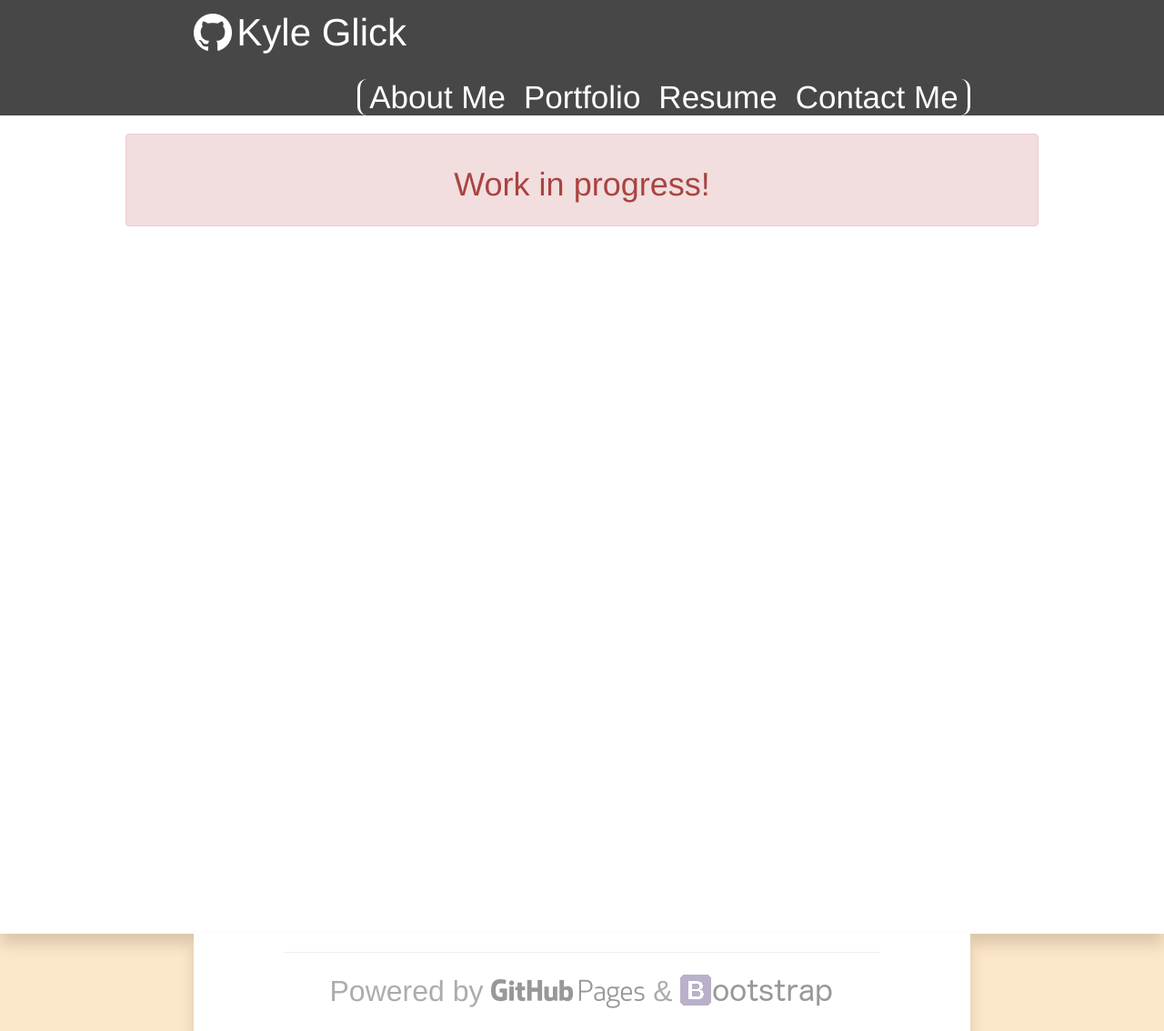
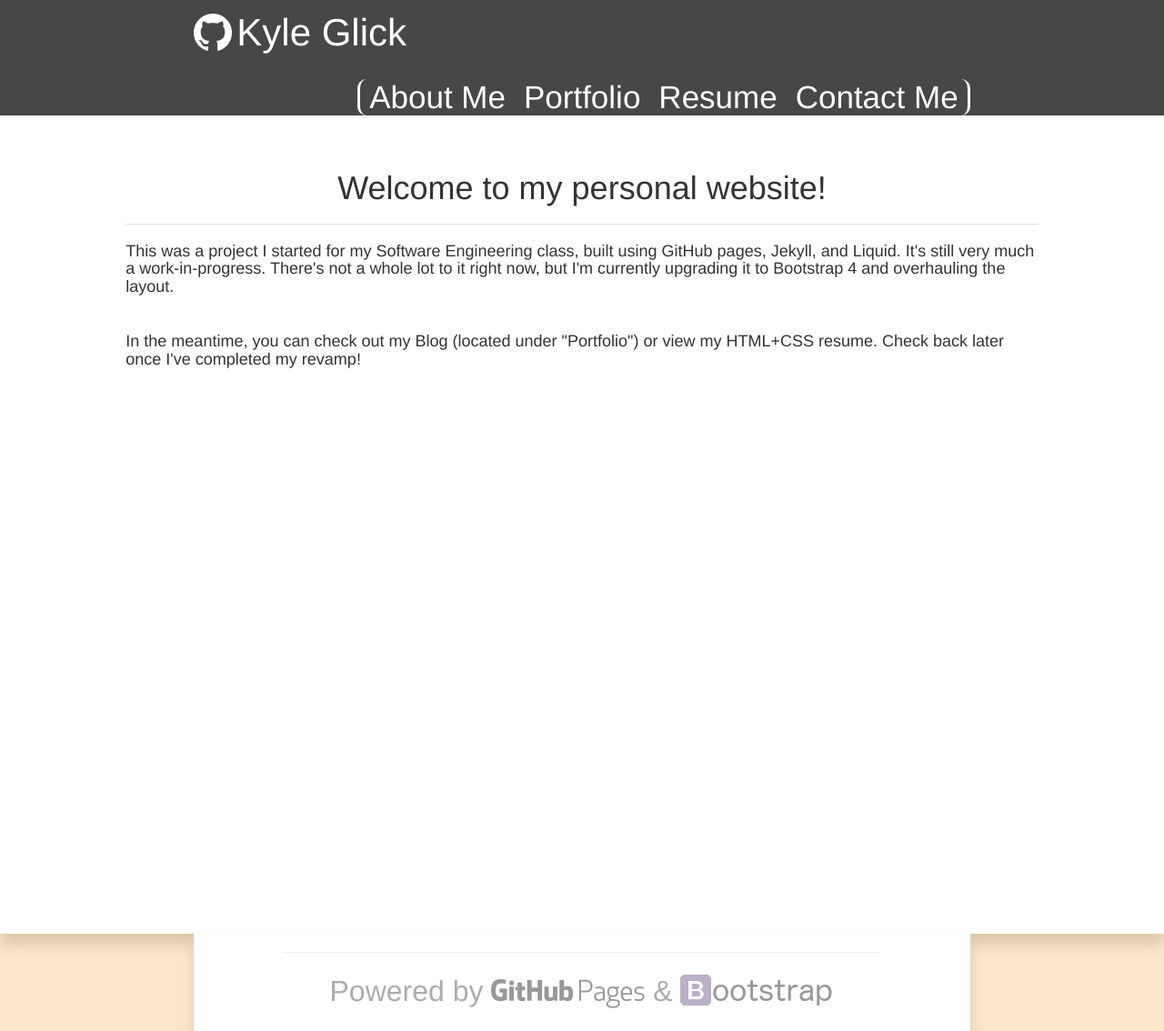
Before and after one commit to kayla-glick/kayla-glick.github.io, a Jekyll site: the page built from index.html, in a window 1280 px wide. Shown: the whole page at 91% size. Built offline with Jekyll 4.4.1, drawn with Linux system fonts in a browser that asks for light colours; nearby versions of some CDN libraries.

Commit message:
add simple homepage text

```diff
--- a/index.html
+++ b/index.html
@@ -1,6 +1,10 @@
 ---
 layout: default
 ---
-<div class="alert alert-danger text-center">
-  <h1>Work in progress!</h1>
+<div class="page-header">
+  <h1 class="page-title text-center">Welcome to my personal website!</h1>
 </div>
+
+<h4>This was a project I started for my Software Engineering class, built using GitHub pages, Jekyll, and Liquid. It's still very much a work-in-progress. There's not a whole lot to it right now, but I'm currently upgrading it to Bootstrap 4 and overhauling the layout.</h4>
+<br />
+<h4>In the meantime, you can check out my Blog (located under "Portfolio") or view my HTML+CSS resume. Check back later once I've completed my revamp!</h4>
```
